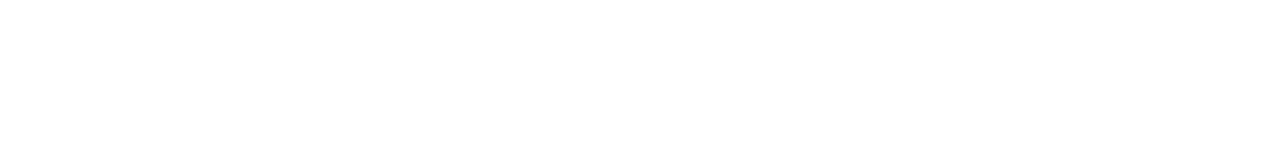
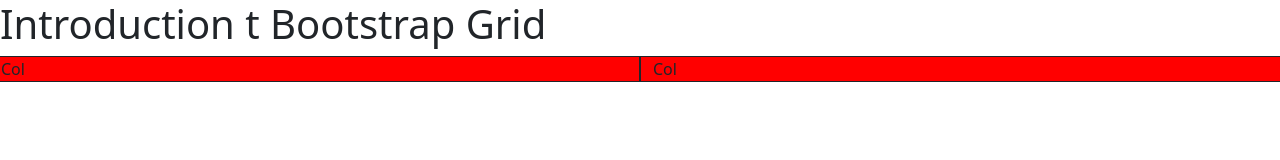
Before and after one commit to rebeccaacero1/bootstrap-intro, a plain HTML site: page index.html in a window 1280 px wide. Drawn offline with nearby package versions, Linux system fonts and the light colour scheme.

Commit message:
addColBackgroundcolorRed

```diff
--- a/index.html
+++ b/index.html
@@ -18,7 +18,11 @@
     <!--Local CSS style.css-->
 </head>
 <body>
-
+    <h1>Introduction t Bootstrap Grid</h1>
+    <div class="row">
+        <div class="col" style="background-color: red; border: 1px solid;">Col</div>
+        <div class="col" style="background-color: red; border: 1px solid;">Col</div>
+    </div>
 
 
 <!-- BOTSTRAP JS BUNDLE-->
```
